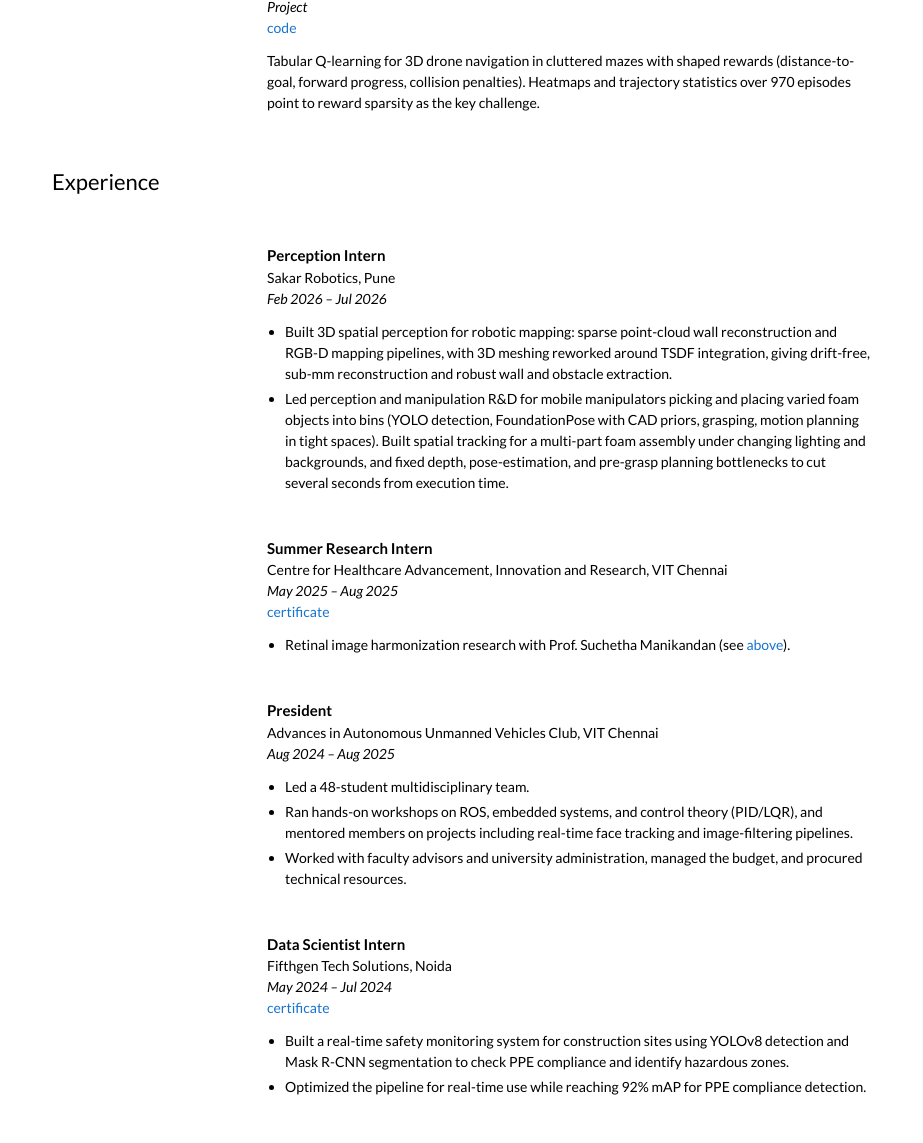
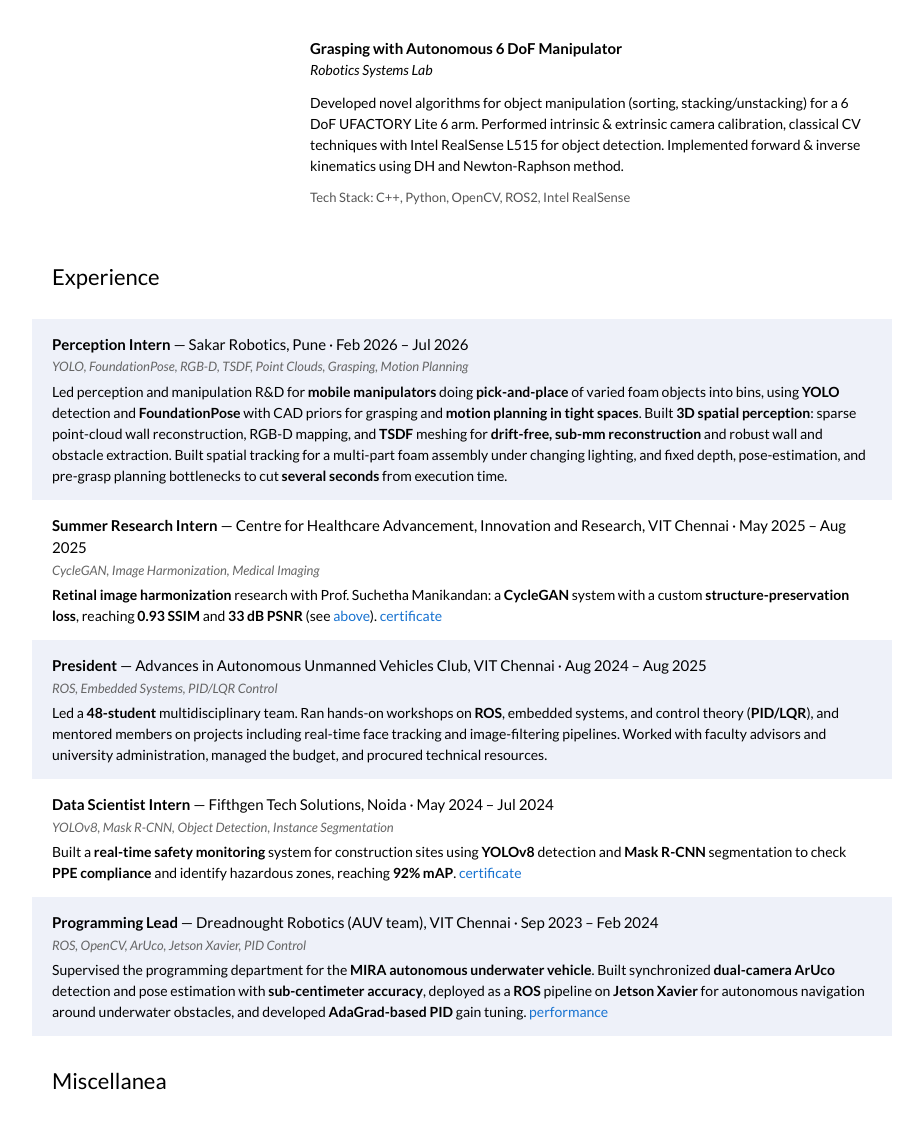
Before and after one commit to aaliya-work/aaliya-work.github.io, a plain HTML site: page index.html in a window 1280 px wide. Shown: the part 1657-2800 px from the top of the page, without its empty margins (178-1101 px from the left). Drawn offline with Linux system fonts and the light colour scheme.

Commit message:
changed.

```diff
--- a/index.html
+++ b/index.html
@@ -46,9 +46,19 @@
     .photo img { width: 100%; max-width: 100%; aspect-ratio: 1; object-fit: cover; border-radius: 50%; display: block; }
 
     .pub td { padding: 20px; }
-    .pub .img { width: 25%; vertical-align: middle; }
-    .pub .img img { width: 160px; max-width: 100%; height: auto; display: block; }
-    .pub .txt { width: 75%; vertical-align: middle; }
+    .pub .img { width: 30%; vertical-align: middle; }
+    .pub .img img { width: 100%; max-width: 250px; height: auto; display: block; margin: 0 auto; border-radius: 3px; background: #fff; }
+    .pub .img a:hover img { opacity: .85; }
+    .pub .txt { width: 70%; vertical-align: middle; }
+    .xps { margin: 0 0 8px; }
+    .xp { padding: 12px 20px; }
+    .xp:nth-child(odd) { background: #eef1f9; }
+    .xp p { margin: 2px 0; }
+    .xp-head { font-size: 15px; }
+    .xp .stack { font-style: italic; color: #666; font-size: 13px; margin-bottom: 4px; }
+    .xp b { font-weight: 700; }
+    html.dark .xp:nth-child(odd) { background: #1f232a; }
+    html.dark .xp .stack { color: #9aa1aa; }
     .pub.hl { background: #ffffd0; }
     .papertitle { font-size: 15px; font-weight: 700; }
     ul.pts { margin: 0; padding-left: 18px; }
@@ -66,6 +76,7 @@
       .photo img { width: 60%; margin: 0 auto; }
       .pub .img, .pub .txt { display: block; width: auto; }
       .pub .img { padding-bottom: 0; }
+      .pub .img img { max-width: 100%; }
       .misc .label, .misc .val { display: block; width: auto; text-align: left; }
       .misc .label { padding-bottom: 0; }
     }
@@ -114,7 +125,7 @@
           Before that I worked on underwater visual odometry and velocity estimation, medical image harmonization, and
           safety-monitoring vision systems, and led software for an autonomous underwater vehicle team. I studied
           Computer Science and Engineering (Artificial Intelligence and Robotics) at
-          <a href="https://vit.ac.in/">Vellore Institute of Technology</a>.
+          Vellore Institute of Technology.
         </p>
         <p class="links">
           <a href="mailto:aaaliya@umich.edu">Email</a> &nbsp;/&nbsp;
@@ -167,17 +178,7 @@
           <span class="venue">Centre for Healthcare Advancement, Innovation and Research, VIT Chennai</span>, 2025<br>
           Journal manuscript submitted to Elsevier
           <p></p>
-          <p>An end-to-end CycleGAN harmonization system with a custom preservation loss that explicitly conserves microaneurysms, haemorrhages, hard exudates, and optic disc structure across cohorts. Achieved 0.93 SSIM, 33 dB PSNR, and L1 loss of 0.0165–0.0186, validated on Indian retinal data from the <a href="https://mdrf.in/">Madras Diabetes Research Foundation</a> and <a href="https://www.visionresearchfoundation.org/">Vision Research Foundation</a>.</p>
-        </td>
-      </tr>
-      <tr class="pub">
-        <td class="img"><img src="images/feature-matching.jpg" alt="" onerror="this.style.visibility='hidden'"></td>
-        <td class="txt">
-          <span class="papertitle">Real-Time Object Tracking with ORB-FLANN and RANSAC Homography</span><br>
-          <span class="venue">Project</span><br>
-          <a href="https://github.com/scaa1810/Feature-Matching">code</a>
-          <p></p>
-          <p>A feature-tracking system with tuned LSH parameters and custom RANSAC homography estimation, running at 32.5 FPS. Reached a 46.15% inlier ratio (the Oxford benchmark averages 40.92%) and 5.6 px average reprojection error, tracking reliably across lighting and viewpoint changes.</p>
+          <p>An end-to-end CycleGAN harmonization system with a custom preservation loss that explicitly conserves microaneurysms, haemorrhages, hard exudates, and optic disc structure across cohorts. Achieved 0.93 SSIM, 33 dB PSNR, and L1 loss of 0.0165–0.0186, validated on Indian retinal data from the Madras Diabetes Research Foundation and Vision Research Foundation.</p>
         </td>
       </tr>
       <tr class="pub">
@@ -200,68 +201,51 @@
           <p>Tabular Q-learning for 3D drone navigation in cluttered mazes with shaped rewards (distance-to-goal, forward progress, collision penalties). Heatmaps and trajectory statistics over 970 episodes point to reward sparsity as the key challenge.</p>
         </td>
       </tr>
+      <tr class="pub">
+        <td class="img"><img src="images/armlab.jpg" alt="" onerror="this.style.visibility='hidden'"></td>
+        <td class="txt">
+          <span class="papertitle">Grasping with Autonomous 6 DoF Manipulator</span><br>
+          <span class="venue">Robotics Systems Lab</span>
+          <p></p>
+          <p>Developed novel algorithms for object manipulation (sorting, stacking/unstacking) for a 6 DoF UFACTORY Lite 6 arm. Performed intrinsic &amp; extrinsic camera calibration, classical CV techniques with Intel RealSense L515 for object detection. Implemented forward &amp; inverse kinematics using DH and Newton-Raphson method.</p>
+          <p class="note">Tech Stack: C++, Python, OpenCV, ROS2, Intel RealSense</p>
+        </td>
+      </tr>
     </tbody></table>
   </td></tr>
 
-  <!-- ===== Experience. Thumbnails: put a logo or photo at each images/... path, or leave it out. ===== -->
+  <!-- ===== Experience ===== -->
   <tr><td>
     <table class="row"><tbody><tr><td>
       <h2>Experience</h2>
     </td></tr></tbody></table>
-    <table class="row"><tbody>
-      <tr class="pub">
-        <td class="img"><img src="images/sakar.jpg" alt="" onerror="this.style.visibility='hidden'"></td>
-        <td class="txt">
-          <span class="papertitle">Perception Intern</span><br>
-          Sakar Robotics, Pune<br>
-          <span class="venue">Feb 2026 – Jul 2026</span>
-          <p></p>
-          <ul class="pts"><li>Built 3D spatial perception for robotic mapping: sparse point-cloud wall reconstruction and RGB-D mapping pipelines, with 3D meshing reworked around TSDF integration, giving drift-free, sub-mm reconstruction and robust wall and obstacle extraction.</li><li>Led perception and manipulation R&amp;D for mobile manipulators picking and placing varied foam objects into bins (YOLO detection, FoundationPose with CAD priors, grasping, motion planning in tight spaces). Built spatial tracking for a multi-part foam assembly under changing lighting and backgrounds, and fixed depth, pose-estimation, and pre-grasp planning bottlenecks to cut several seconds from execution time.</li></ul>
-        </td>
-      </tr>
-      <tr class="pub">
-        <td class="img"><img src="images/chair.jpg" alt="" onerror="this.style.visibility='hidden'"></td>
-        <td class="txt">
-          <span class="papertitle">Summer Research Intern</span><br>
-          Centre for Healthcare Advancement, Innovation and Research, VIT Chennai<br>
-          <span class="venue">May 2025 – Aug 2025</span><br>
-          <a href="https://drive.google.com/file/d/1HSfJmtIeRYyOWdOmqsQQm-tJhY3X8bIm/view?usp=sharing">certificate</a>
-          <p></p>
-          <ul class="pts"><li>Retinal image harmonization research with Prof. Suchetha Manikandan (see <a href="#retinal">above</a>).</li></ul>
-        </td>
-      </tr>
-      <tr class="pub">
-        <td class="img"><img src="images/aauv.jpg" alt="" onerror="this.style.visibility='hidden'"></td>
-        <td class="txt">
-          <span class="papertitle">President</span><br>
-          Advances in Autonomous Unmanned Vehicles Club, VIT Chennai<br>
-          <span class="venue">Aug 2024 – Aug 2025</span>
-          <p></p>
-          <ul class="pts"><li>Led a 48-student multidisciplinary team.</li><li>Ran hands-on workshops on ROS, embedded systems, and control theory (PID/LQR), and mentored members on projects including real-time face tracking and image-filtering pipelines.</li><li>Worked with faculty advisors and university administration, managed the budget, and procured technical resources.</li></ul>
-        </td>
-      </tr>
-      <tr class="pub">
-        <td class="img"><img src="images/ppe-detection.jpg" alt="" onerror="this.style.visibility='hidden'"></td>
-        <td class="txt">
-          <span class="papertitle">Data Scientist Intern</span><br>
-          Fifthgen Tech Solutions, Noida<br>
-          <span class="venue">May 2024 – Jul 2024</span><br>
-          <a href="https://drive.google.com/file/d/1H_Kw1dv2YWXjirIDDbluClRlkzZjajlk/view?usp=sharing">certificate</a>
-          <p></p>
-          <ul class="pts"><li>Built a real-time safety monitoring system for construction sites using YOLOv8 detection and Mask R-CNN segmentation to check PPE compliance and identify hazardous zones.</li><li>Optimized the pipeline for real-time use while reaching 92% mAP for PPE compliance detection.</li></ul>
-        </td>
-      </tr>
-      <tr class="pub">
-        <td class="img"><img src="images/mira-auv.jpg" alt="" onerror="this.style.visibility='hidden'"></td>
-        <td class="txt">
-          <span class="papertitle">Programming Lead</span><br>
-          Dreadnought Robotics (AUV team)<br>
-          <span class="venue">Sep 2023 – Feb 2024</span>
-          <p></p>
-          <ul class="pts"><li>Supervised the programming department and worked on ML and DL algorithms to improve AUV performance.</li><li>MIRA AUV: built underwater ArUco marker detection and pose estimation with synchronized dual cameras, reaching sub-centimeter accuracy, deployed as a ROS pipeline on Jetson Xavier for autonomous navigation around underwater obstacles.</li><li>Developed AdaGrad-based PID gain tuning for the AUV, with plotting tools for analysis.</li></ul>
-        </td>
-      </tr>
-    </tbody></table>
+    <div class="xps">
+      <div class="xp">
+        <p class="xp-head"><strong>Perception Intern</strong> — Sakar Robotics, Pune · Feb 2026 – Jul 2026</p>
+        <p class="stack">YOLO, FoundationPose, RGB-D, TSDF, Point Clouds, Grasping, Motion Planning</p>
+        <p>Led perception and manipulation R&amp;D for <b>mobile manipulators</b> doing <b>pick-and-place</b> of varied foam objects into bins, using <b>YOLO</b> detection and <b>FoundationPose</b> with CAD priors for grasping and <b>motion planning in tight spaces</b>. Built <b>3D spatial perception</b>: sparse point-cloud wall reconstruction, RGB-D mapping, and <b>TSDF</b> meshing for <b>drift-free, sub-mm reconstruction</b> and robust wall and obstacle extraction. Built spatial tracking for a multi-part foam assembly under changing lighting, and fixed depth, pose-estimation, and pre-grasp planning bottlenecks to cut <b>several seconds</b> from execution time.</p>
+      </div>
+      <div class="xp">
+        <p class="xp-head"><strong>Summer Research Intern</strong> — Centre for Healthcare Advancement, Innovation and Research, VIT Chennai · May 2025 – Aug 2025</p>
+        <p class="stack">CycleGAN, Image Harmonization, Medical Imaging</p>
+        <p><b>Retinal image harmonization</b> research with Prof. Suchetha Manikandan: a <b>CycleGAN</b> system with a custom <b>structure-preservation loss</b>, reaching <b>0.93 SSIM</b> and <b>33 dB PSNR</b> (see <a href="#retinal">above</a>). <a href="https://drive.google.com/file/d/1HSfJmtIeRYyOWdOmqsQQm-tJhY3X8bIm/view?usp=sharing">certificate</a></p>
+      </div>
+      <div class="xp">
+        <p class="xp-head"><strong>President</strong> — Advances in Autonomous Unmanned Vehicles Club, VIT Chennai · Aug 2024 – Aug 2025</p>
+        <p class="stack">ROS, Embedded Systems, PID/LQR Control</p>
+        <p>Led a <b>48-student</b> multidisciplinary team. Ran hands-on workshops on <b>ROS</b>, embedded systems, and control theory (<b>PID/LQR</b>), and mentored members on projects including real-time face tracking and image-filtering pipelines. Worked with faculty advisors and university administration, managed the budget, and procured technical resources.</p>
+      </div>
+      <div class="xp">
+        <p class="xp-head"><strong>Data Scientist Intern</strong> — Fifthgen Tech Solutions, Noida · May 2024 – Jul 2024</p>
+        <p class="stack">YOLOv8, Mask R-CNN, Object Detection, Instance Segmentation</p>
+        <p>Built a <b>real-time safety monitoring</b> system for construction sites using <b>YOLOv8</b> detection and <b>Mask R-CNN</b> segmentation to check <b>PPE compliance</b> and identify hazardous zones, reaching <b>92% mAP</b>. <a href="https://drive.google.com/file/d/1H_Kw1dv2YWXjirIDDbluClRlkzZjajlk/view?usp=sharing">certificate</a></p>
+      </div>
+      <div class="xp">
+        <p class="xp-head"><strong>Programming Lead</strong> — Dreadnought Robotics (AUV team), VIT Chennai · Sep 2023 – Feb 2024</p>
+        <p class="stack">ROS, OpenCV, ArUco, Jetson Xavier, PID Control</p>
+        <p>Supervised the programming department for the <b>MIRA autonomous underwater vehicle</b>. Built synchronized <b>dual-camera ArUco</b> detection and pose estimation with <b>sub-centimeter accuracy</b>, deployed as a <b>ROS</b> pipeline on <b>Jetson Xavier</b> for autonomous navigation around underwater obstacles, and developed <b>AdaGrad-based PID</b> gain tuning. <a href="#">performance</a></p>
+      </div>
+    </div>
   </td></tr>
 
   <!-- ===== Miscellanea ===== -->
```
